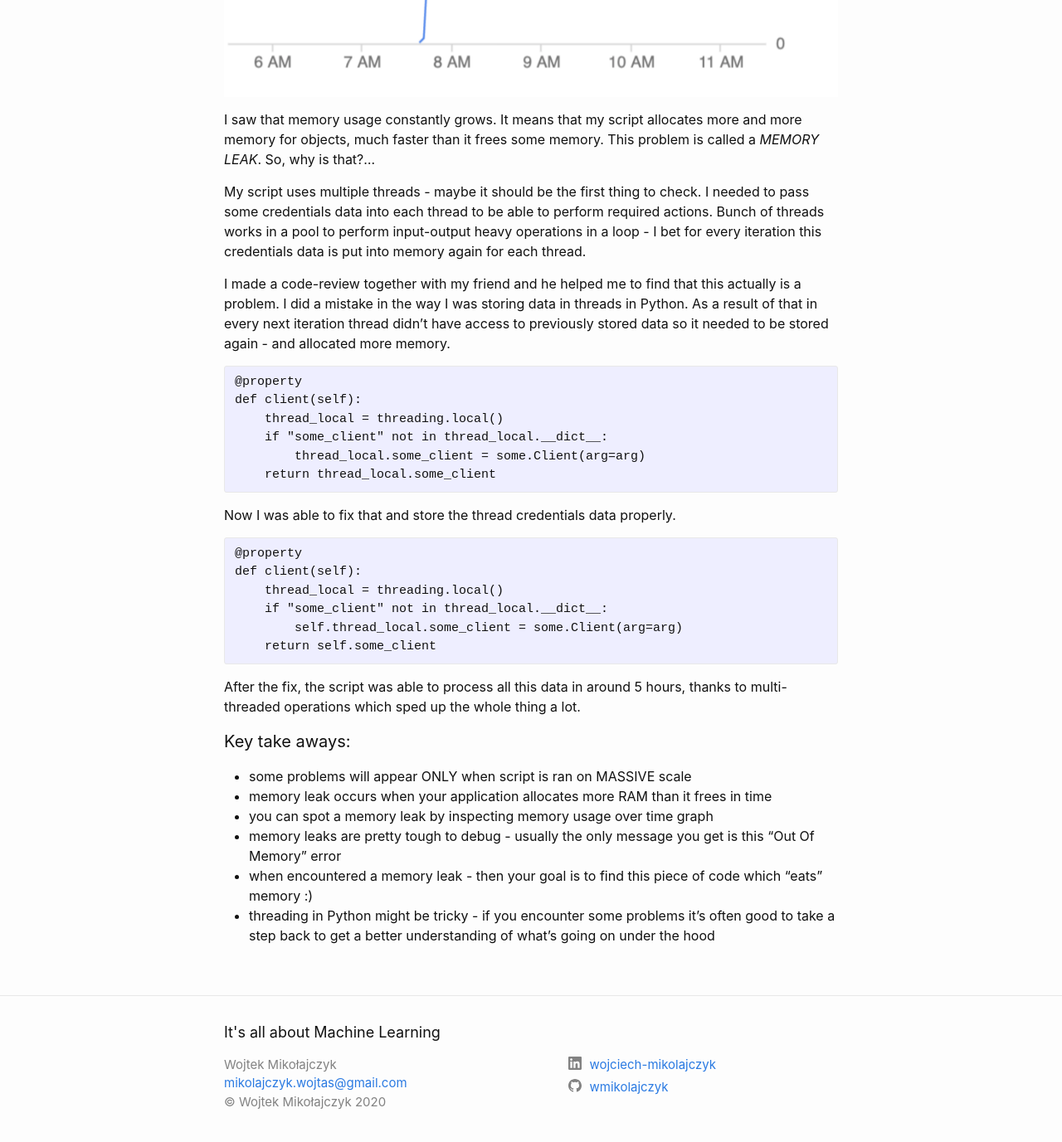
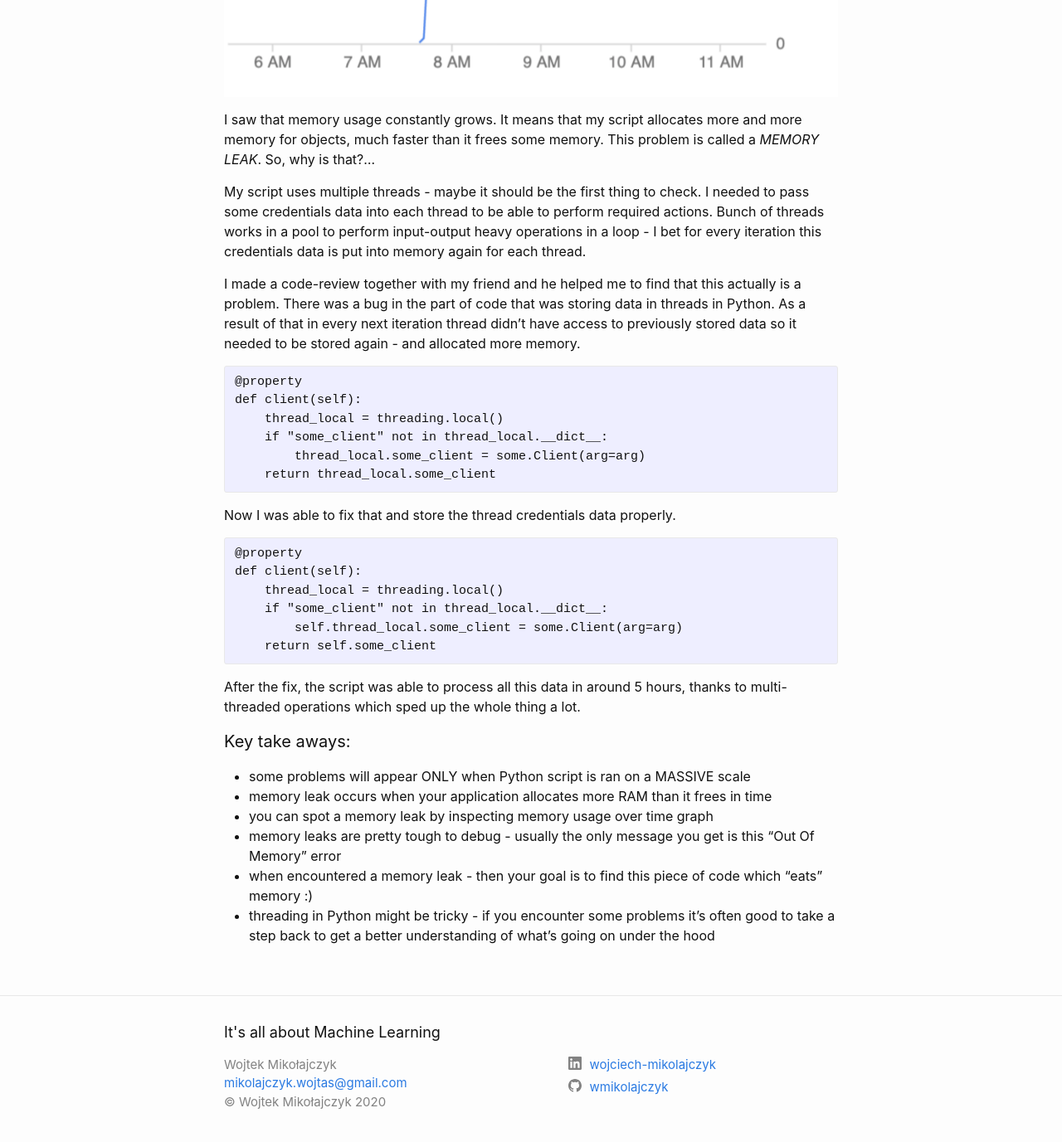
Before and after one commit to wmikolajczyk/womiko-blog, a Jekyll site: the page built from _posts/2020-11-30-the-memory-leak.markdown, in a window 1280 px wide and 1400 px high, scrolled down 833 px. Shown: the top 1377 px of the window at 83% size. Built offline with Jekyll 4.4.1, drawn with Linux system fonts in a browser that asks for light colours; comment, search, counter and statistics services are not loaded.

Commit message:
Tiny improvements over mem leak post

````diff
--- a/_posts/2020-11-30-the-memory-leak.markdown
+++ b/_posts/2020-11-30-the-memory-leak.markdown
@@ -15,7 +15,7 @@ I saw that memory usage constantly grows. It means that my script allocates more
 
 My script uses multiple threads - maybe it should be the first thing to check. I needed to pass some credentials data into each thread to be able to perform required actions. Bunch of threads works in a pool to perform input-output heavy operations in a loop - I bet for every iteration this credentials data is put into memory again for each thread.
 
-I made a code-review together with my friend and he helped me to find that this actually is a problem. I did a mistake in the way I was storing data in threads in Python. As a result of that in every next iteration thread didn't have access to previously stored data so it needed to be stored again - and allocated more memory.
+I made a code-review together with my friend and he helped me to find that this actually is a problem. There was a bug in the part of code that was storing data in threads in Python. As a result of that in every next iteration thread didn't have access to previously stored data so it needed to be stored again - and allocated more memory.
 ```Python3
 @property
 def client(self):
@@ -36,7 +36,7 @@ def client(self):
 After the fix, the script was able to process all this data in around 5 hours, thanks to multi-threaded operations which sped up the whole thing a lot.
 
 #### Key take aways:
-- some problems will appear ONLY when script is ran on MASSIVE scale
+- some problems will appear ONLY when Python script is ran on a MASSIVE scale
 - memory leak occurs when your application allocates more RAM than it frees in time
 - you can spot a memory leak by inspecting memory usage over time graph
 - memory leaks are pretty tough to debug - usually the only message you get is this "Out Of Memory" error
````
